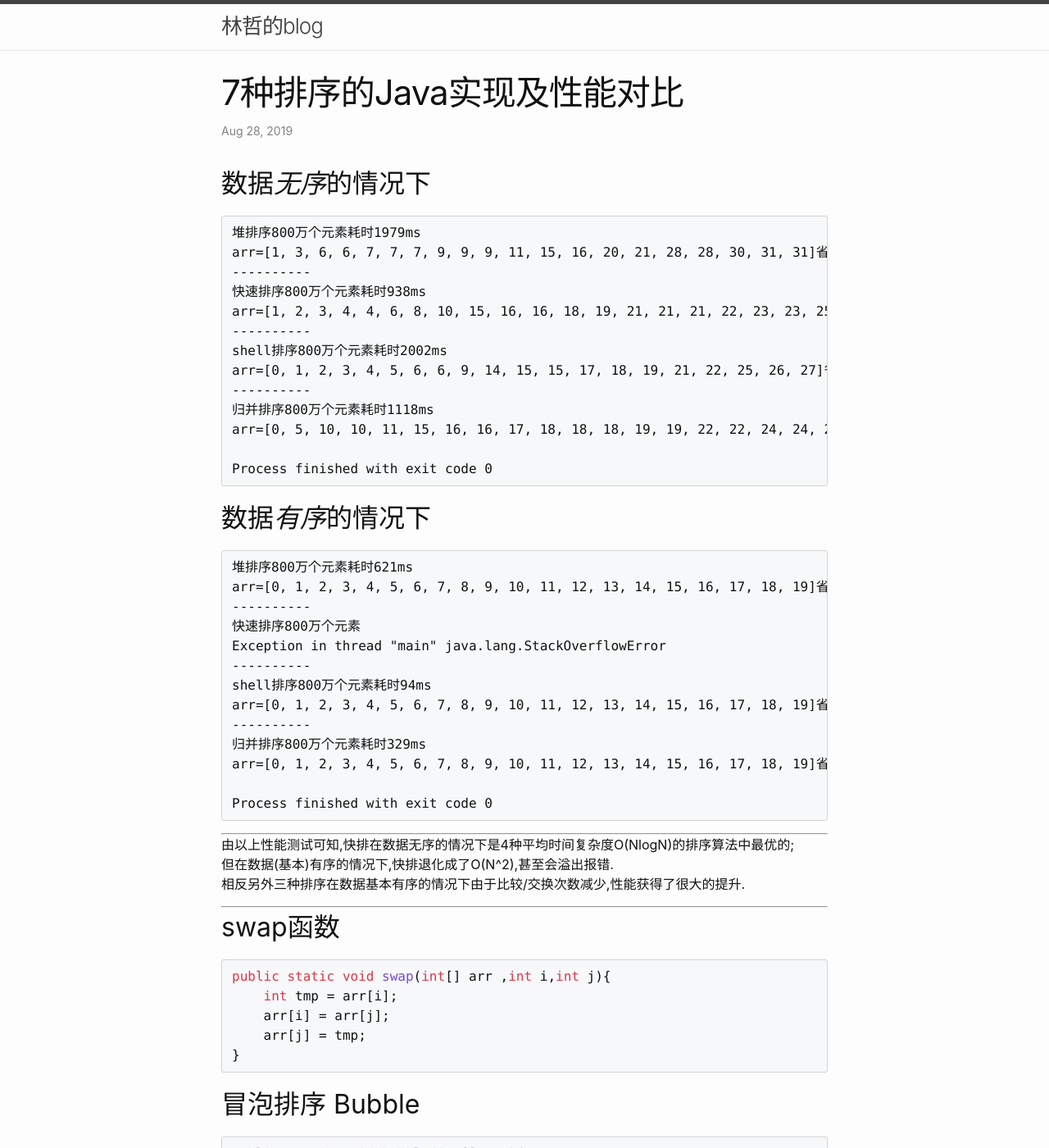
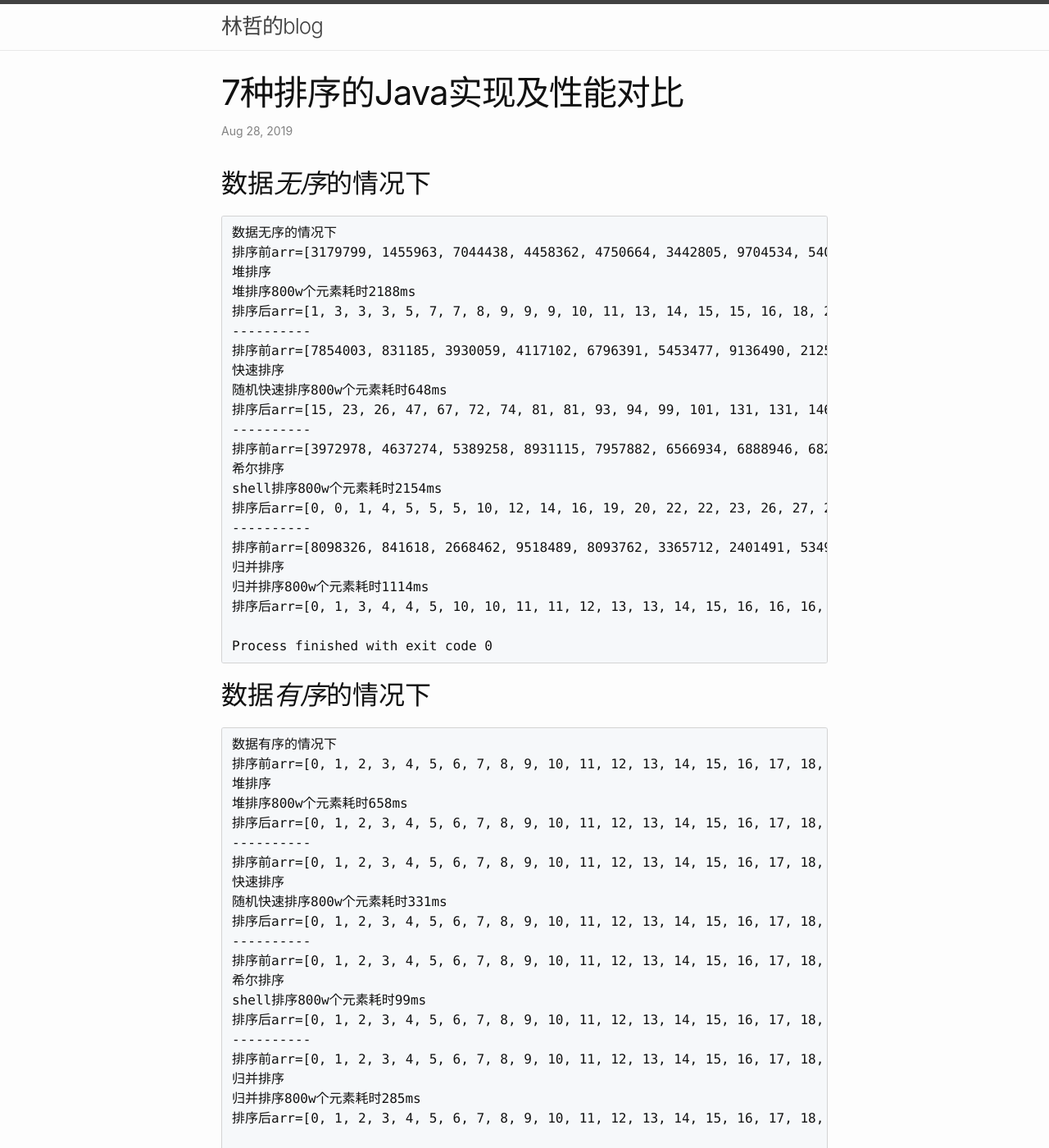
Before and after one commit to Artificial-Ridiculous/Artificial-Ridiculous.github.io, a Jekyll site: the page built from _posts/2019-08-28-7种排序的Java实现及性能分析.markdown, in a window 1280 px wide and 1400 px high. Shown: the whole window at 82% size. Built offline with Jekyll 4.4.1, drawn with Linux system fonts in a browser that asks for light colours; comment, search, counter and statistics services are not loaded; some of the changed text lies outside the part shown.

Commit message:
升级为随机快排

````diff
--- a/_posts/2019-08-28-7种排序的Java实现及性能分析.markdown
+++ b/_posts/2019-08-28-7种排序的Java实现及性能分析.markdown
@@ -8,17 +8,26 @@ category: java
 ## 数据*无序*的情况下
 
 ```
-堆排序800万个元素耗时1979ms
-arr=[1, 3, 6, 6, 7, 7, 7, 9, 9, 9, 11, 15, 16, 20, 21, 28, 28, 30, 31, 31]省略以下7999980个数据..
+数据无序的情况下
+排序前arr=[3179799, 1455963, 7044438, 4458362, 4750664, 3442805, 9704534, 5400351, 7284518, 6865819, 8720784, 5401911, 554658, 8187393, 9873502, 3020201, 3717577, 3596310, 6874582, 8906560]省略以下700w+个数据..
+堆排序
+堆排序800w个元素耗时2188ms
+排序后arr=[1, 3, 3, 3, 5, 7, 7, 8, 9, 9, 9, 10, 11, 13, 14, 15, 15, 16, 18, 20]省略以下700w+个数据..
 ----------
-快速排序800万个元素耗时938ms
-arr=[1, 2, 3, 4, 4, 6, 8, 10, 15, 16, 16, 18, 19, 21, 21, 21, 22, 23, 23, 25]省略以下7999980个数据..
+排序前arr=[7854003, 831185, 3930059, 4117102, 6796391, 5453477, 9136490, 2125453, 3498870, 9770319, 7633297, 6626257, 1677349, 4812524, 7554529, 6383547, 9302802, 4855708, 1527744, 9793105]省略以下700w+个数据..
+快速排序
+随机快速排序800w个元素耗时648ms
+排序后arr=[15, 23, 26, 47, 67, 72, 74, 81, 81, 93, 94, 99, 101, 131, 131, 146, 168, 173, 225, 232]省略以下700w+个数据..
 ----------
-shell排序800万个元素耗时2002ms
-arr=[0, 1, 2, 3, 4, 5, 6, 6, 9, 14, 15, 15, 17, 18, 19, 21, 22, 25, 26, 27]省略以下7999980个数据..
+排序前arr=[3972978, 4637274, 5389258, 8931115, 7957882, 6566934, 6888946, 6825697, 5945022, 6906658, 5356680, 9979911, 6152845, 4700617, 3283832, 8170543, 4288143, 8929476, 995069, 1337230]省略以下700w+个数据..
+希尔排序
+shell排序800w个元素耗时2154ms
+排序后arr=[0, 0, 1, 4, 5, 5, 5, 10, 12, 14, 16, 19, 20, 22, 22, 23, 26, 27, 28, 30]省略以下700w+个数据..
 ----------
-归并排序800万个元素耗时1118ms
-arr=[0, 5, 10, 10, 11, 15, 16, 16, 17, 18, 18, 18, 19, 19, 22, 22, 24, 24, 25, 28]省略以下7999980个数据..
+排序前arr=[8098326, 841618, 2668462, 9518489, 8093762, 3365712, 2401491, 5349143, 3027863, 3867372, 4862394, 4115767, 9727217, 9589571, 9835244, 8143324, 2300501, 8027051, 5171213, 3004085]省略以下700w+个数据..
+归并排序
+归并排序800w个元素耗时1114ms
+排序后arr=[0, 1, 3, 4, 4, 5, 10, 10, 11, 11, 12, 13, 13, 14, 15, 16, 16, 16, 17, 18]省略以下700w+个数据..
 
 Process finished with exit code 0
 ```
@@ -26,26 +35,33 @@ Process finished with exit code 0
 ## 数据*有序*的情况下
 
 ```
-堆排序800万个元素耗时621ms
-arr=[0, 1, 2, 3, 4, 5, 6, 7, 8, 9, 10, 11, 12, 13, 14, 15, 16, 17, 18, 19]省略以下7999980个数据..
+数据有序的情况下
+排序前arr=[0, 1, 2, 3, 4, 5, 6, 7, 8, 9, 10, 11, 12, 13, 14, 15, 16, 17, 18, 19]省略以下700w+个数据..
+堆排序
+堆排序800w个元素耗时658ms
+排序后arr=[0, 1, 2, 3, 4, 5, 6, 7, 8, 9, 10, 11, 12, 13, 14, 15, 16, 17, 18, 19]省略以下700w+个数据..
 ----------
-快速排序800万个元素
-Exception in thread "main" java.lang.StackOverflowError
+排序前arr=[0, 1, 2, 3, 4, 5, 6, 7, 8, 9, 10, 11, 12, 13, 14, 15, 16, 17, 18, 19]省略以下700w+个数据..
+快速排序
+随机快速排序800w个元素耗时331ms
+排序后arr=[0, 1, 2, 3, 4, 5, 6, 7, 8, 9, 10, 11, 12, 13, 14, 15, 16, 17, 18, 19]省略以下700w+个数据..
 ----------
-shell排序800万个元素耗时94ms
-arr=[0, 1, 2, 3, 4, 5, 6, 7, 8, 9, 10, 11, 12, 13, 14, 15, 16, 17, 18, 19]省略以下7999980个数据..
+排序前arr=[0, 1, 2, 3, 4, 5, 6, 7, 8, 9, 10, 11, 12, 13, 14, 15, 16, 17, 18, 19]省略以下700w+个数据..
+希尔排序
+shell排序800w个元素耗时99ms
+排序后arr=[0, 1, 2, 3, 4, 5, 6, 7, 8, 9, 10, 11, 12, 13, 14, 15, 16, 17, 18, 19]省略以下700w+个数据..
 ----------
-归并排序800万个元素耗时329ms
-arr=[0, 1, 2, 3, 4, 5, 6, 7, 8, 9, 10, 11, 12, 13, 14, 15, 16, 17, 18, 19]省略以下7999980个数据..
+排序前arr=[0, 1, 2, 3, 4, 5, 6, 7, 8, 9, 10, 11, 12, 13, 14, 15, 16, 17, 18, 19]省略以下700w+个数据..
+归并排序
+归并排序800w个元素耗时285ms
+排序后arr=[0, 1, 2, 3, 4, 5, 6, 7, 8, 9, 10, 11, 12, 13, 14, 15, 16, 17, 18, 19]省略以下700w+个数据..
 
 Process finished with exit code 0
 ```
 
 ---
 
-由以上性能测试可知,快排在数据无序的情况下是4种平均时间复杂度O(NlogN)的排序算法中最优的;
-但在数据(基本)有序的情况下,快排退化成了O(N^2),甚至会溢出报错.
-相反另外三种排序在数据基本有序的情况下由于比较/交换次数减少,性能获得了很大的提升.
+由以上性能测试可知,快排在数据无序的情况下是4种平均时间复杂度O(NlogN)的排序算法中最优的。
 
 ---
 ## swap函数
@@ -135,36 +151,34 @@ public static void shell(int[] l){
 ```java
 public static void fast(int[] l){
     System.out.println("快速排序");
+    Random random = new Random();
     int len = l.length;
-    fast(l,0,len-1);
+    fast(l,0,len-1,random);
+
 }
 
-private static void fast(int[] l, int i,int j){
+private static void fast(int[] l, int i,int j,Random random){
     if(j<=i){
         return;
     }
+    int randIndex = random.nextInt(j-i+1)+i;
+    swap(l,randIndex,i);
     int target = l[i];
     int left = i; // 是i不是i+1!!!
     int right = j;
     while(left != right){
-        //停止条件是相遇 或者遇到比target小的元素
-        while (right!=left && l[right]>= target){
+        while (right!=left && l[right]>= target){//停止条件是相遇 或者遇到比target小的元素
             right--;
         }
-        //停止条件是相遇 或者遇到比target大的元素
-        while(left!=right && l[left]<=target){
+        while(left!=right && l[left]<=target){//停止条件是相遇 或者遇到比target大的元素
             left++;
         }
         swap(l,right,left);
     }
     swap(l,right,i);
-    fast(l,i,right-1);
-    //重要!!
-    //在一般情况下,这里会递归调用logN次快排
-    //但最坏的情况下,即待排数组已经(基本)有序
-    //此时快排退化成O(N^2)的时间复杂度,但这还不是最要命的
-    //最要命的是要递归调用N次,会造成栈溢出(StackOverflowError)
-    fast(l,right+1,j);
+
+    fast(l,i,right-1,random);
+    fast(l,right+1,j,random);
 }
 ```
 
````
